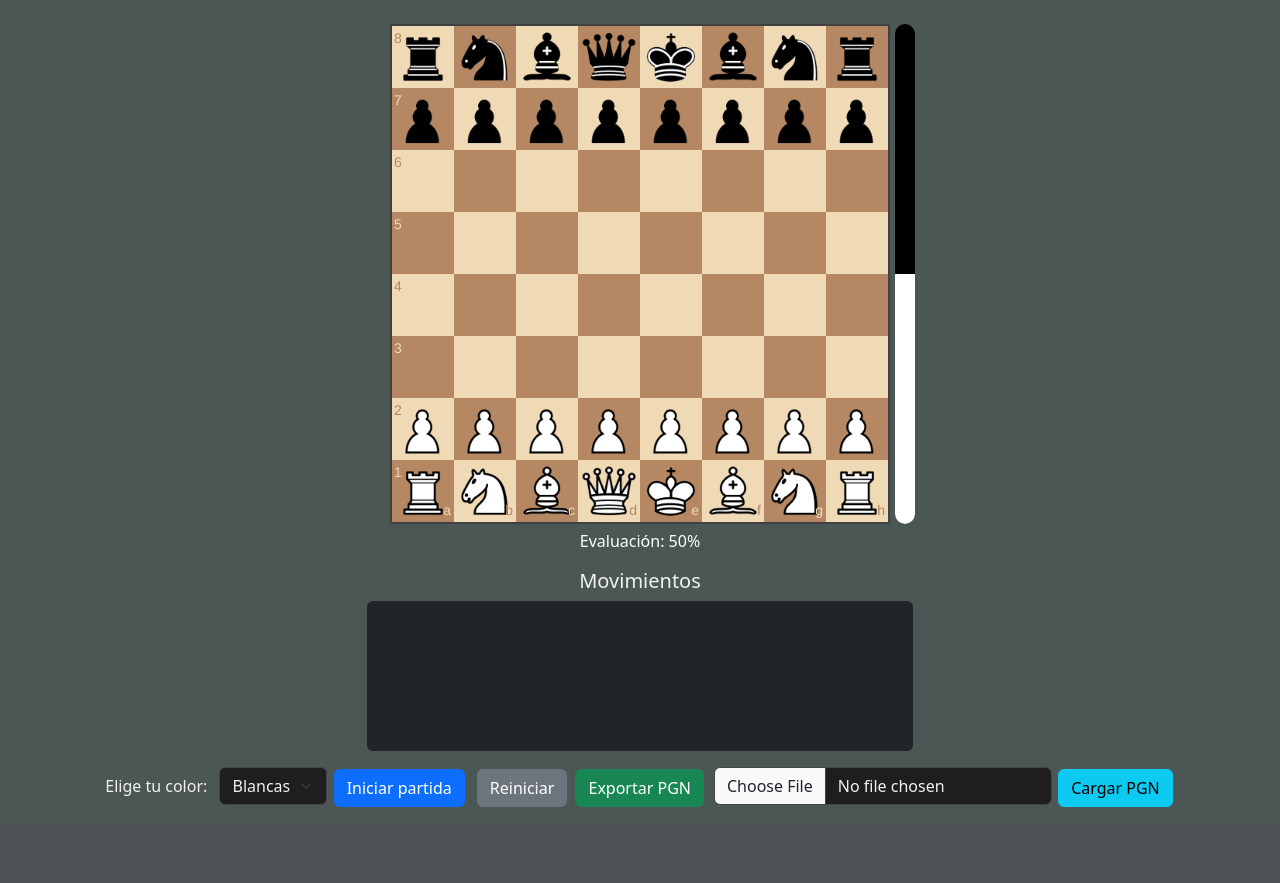
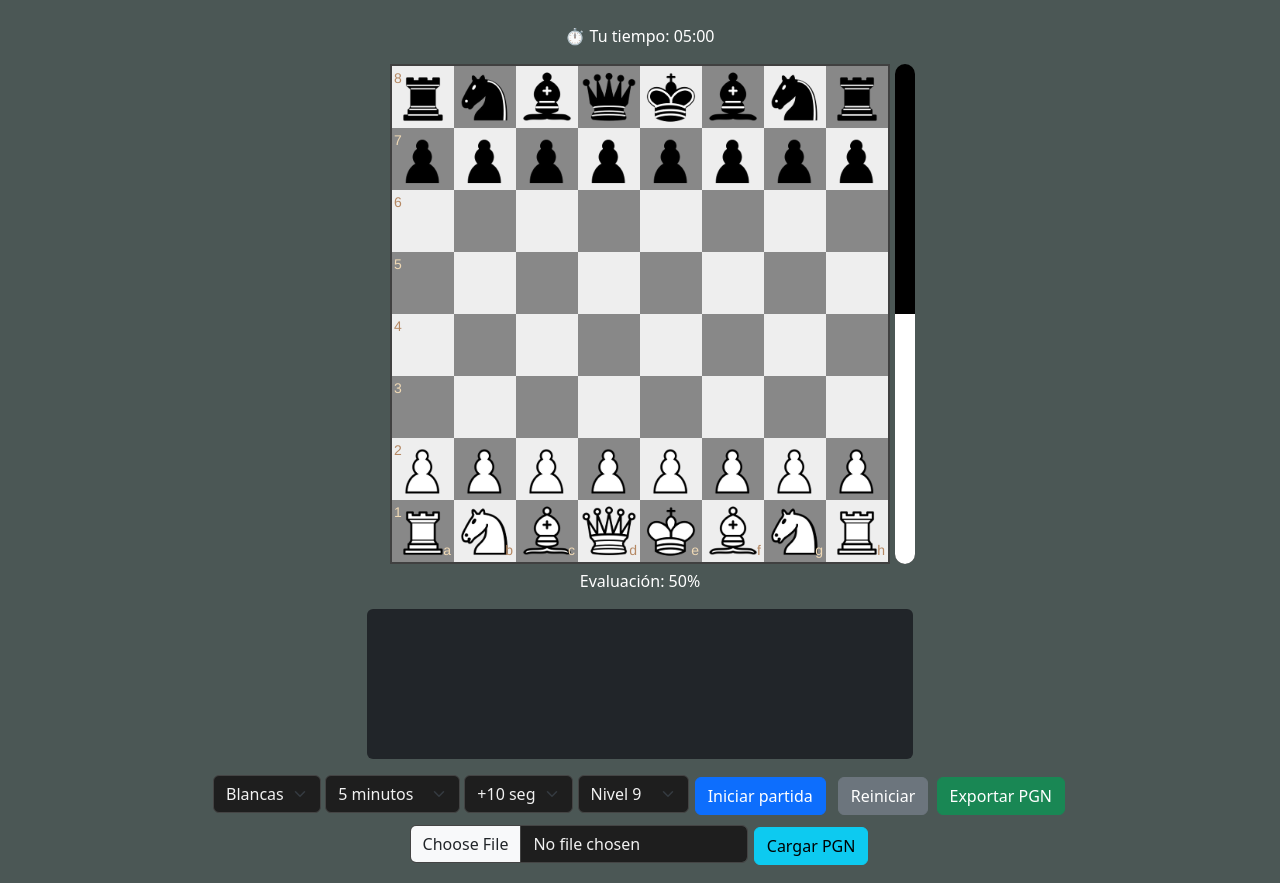
Before and after one commit to vitoskycl/web-chess, a Flask app: page / in a window 1280 px wide. Shown: the part 50-933 px from the top of the page. Before the commit the page ends 857 px from the top, so only its background shows below. Run offline with Flask 3, Linux system fonts and the light colour scheme; some libraries are stand-ins or nearby versions.

Commit message:
Subida de Cambios

```diff
--- a/app.py
+++ b/app.py
@@ -64,6 +64,9 @@ def reset():
 
     data = request.get_json(silent=True)
     motor_already_played = False
+    level = data.get("level", 0)
+    level = max(0, min(20, int(level)))
+    engine.configure({"Skill Level": level})
 
     if data and data.get("color") == "black":
         # Si el usuario eligió negras, Stockfish juega primero
--- a/templates/index.html
+++ b/templates/index.html
@@ -38,6 +38,16 @@
   height: 50%;
   background: white;
 }
+.square-in-check {
+  box-shadow: inset 0 0 0 4px red !important;
+}
+/* Cambia el color de las casillas claras y oscuras */
+.white-1e1d7 {
+  background-color: #eeeeee !important; /* claro */
+}
+.black-3c85d {
+  background-color: #888888 !important; /* oscuro */
+}
 
   </style>
   <link rel="stylesheet" href="/static/css/chessboard-1.0.0.css">
@@ -51,7 +61,12 @@
     </div>
   </nav>
 
+
+
   <div class="container text-center mt-4">
+      <div class="mt-3 text-white">
+      <p>⏱️ Tu tiempo: <span id="human-timer">05:00</span></p>
+    </div>
 
 <div class="row justify-content-center mb-0">
   <div class="col-auto d-flex align-items-start">
@@ -72,21 +87,59 @@
 
 
 
+
     <div class="row justify-content-center mb-3">
       <p id="eval-label" style="color: white; margin-top: 5px;">Evaluación: 50%</p>
       <div class="col-md-6">
-        <h5>Movimientos</h5>
         <div id="move-list" class="text-start p-2 bg-dark rounded" style="height: 150px; overflow-y: auto; font-family: monospace;color: white;"></div>
       </div>
     </div>
 
     <div class="row justify-content-center g-2 mb-3">
       <div class="col-auto">
-        <label class="form-label me-2">Elige tu color:</label>
         <select id="color-select" class="form-select d-inline w-auto">
           <option value="white">Blancas</option>
           <option value="black">Negras</option>
         </select>
+          <select id="time-select" class="form-select d-inline w-auto">
+            <option value="180">3 minutos</option>
+            <option value="300" selected>5 minutos</option>
+            <option value="600">10 minutos</option>
+            <option value="900">15 minutos</option>
+            <option value="1800">30 minutos</option>
+          </select>
+      <select id="increment-select" class="form-select d-inline w-auto">
+        <option value="0">0 seg</option>
+        <option value="1">+1 seg</option>
+        <option value="2">+2 seg</option>
+        <option value="3">+3 seg</option>
+        <option value="5">+5 seg</option>
+        <option value="10" selected>+10 seg</option>
+      </select>
+<select id="level-select" class="form-select d-inline w-auto">
+  <option value="0">Nivel 0</option>
+  <option value="1">Nivel 1</option>
+  <option value="2">Nivel 2</option>
+  <option value="3">Nivel 3</option>
+  <option value="4">Nivel 4</option>
+  <option value="5">Nivel 5</option>
+  <option value="6">Nivel 6</option>
+  <option value="7">Nivel 7</option>
+  <option value="8">Nivel 8</option>
+  <option value="9" selected>Nivel 9</option>
+  <option value="10">Nivel 10</option>
+  <option value="11">Nivel 11</option>
+  <option value="12">Nivel 12</option>
+  <option value="13">Nivel 13</option>
+  <option value="14">Nivel 14</option>
+  <option value="15">Nivel 15</option>
+  <option value="16">Nivel 16</option>
+  <option value="17">Nivel 17</option>
+  <option value="18">Nivel 18</option>
+  <option value="19">Nivel 19</option>
+  <option value="20">Nivel 20</option>
+</select>
+
         <button class="btn btn-primary" onclick="startGame()">Iniciar partida</button>
       </div>
 
@@ -113,7 +166,13 @@
 
   <script>
     let humanColor = "white"; // por defecto
+    let humanTimeSeconds = 300000;
+    let initialHumanTime = 300000;
+    let timerInterval = null;
     let gameOver = false;
+    let incrementPerMove = 10000; // 10 segundos (por defecto)
+    let humanTimeMs = 300000;         // tiempo actual restante
+    let movimientos = 0;
 
     const game = new Chess();
     const board = Chessboard('board', {
@@ -137,6 +196,18 @@
         if (data.ok) {
           game.load(data.fen);
           board.position(data.fen);
+
+          // Si fue turno del humano, sumar incremento
+          movimientos++;
+          if (move.color === humanColor[0] && movimientos>20) {
+            humanTimeMs += incrementPerMove;
+          }
+          highlightKingInCheck();
+          if (game.turn() === humanColor[0]) {
+            startHumanTimer();
+          } else {
+            stopHumanTimer();
+          }
           updateEvalBar(data.fen);
           fetchAndShowHistory();
           if (data.game_over) {
@@ -155,37 +226,64 @@
     }
 
     function startGame() {
+      movimientos = 0;
       const selectedColor = document.getElementById("color-select").value;
       humanColor = selectedColor;
+      const timeSelect = document.getElementById("time-select");
+      initialHumanTime = parseInt(timeSelect.value) * 1000;
+      humanTimeMs = initialHumanTime;
+
+      const incrementSelect = document.getElementById("increment-select");
+      incrementPerMove = parseInt(incrementSelect.value) * 1000;
+
+      document.getElementById("human-timer").textContent = formatTime(humanTimeMs);
+
+      const levelSelect = document.getElementById("level-select");
+      const level = parseInt(levelSelect.value);
 
       fetch("/reset", {
         method: "POST",
         headers: { "Content-Type": "application/json" },
-        body: JSON.stringify({ color: selectedColor })
+        body: JSON.stringify({ color: selectedColor, level: level })
       })
       .then(res => res.json())
       .then(data => {
         game.load(data.fen);
         board.orientation(selectedColor);
         board.position(data.fen);
+        highlightKingInCheck();
+        if (game.turn() === humanColor[0]) startHumanTimer();
         updateEvalBar(data.fen);
         fetchAndShowHistory();
       });
     }
 
     function resetGame() {
+      movimientos = 0;
       const color = document.getElementById("color-select").value;
       humanColor = color;
+      const timeSelect = document.getElementById("time-select");
+      initialHumanTime = parseInt(timeSelect.value) * 1000;
+      humanTimeMs = initialHumanTime;
+
+      const incrementSelect = document.getElementById("increment-select");
+      incrementPerMove = parseInt(incrementSelect.value) * 1000;
+
+      document.getElementById("human-timer").textContent = formatTime(humanTimeMs);
+
+      const levelSelect = document.getElementById("level-select");
+      const level = parseInt(levelSelect.value);
 
       fetch('/reset', {
         method: 'POST',
         headers: { "Content-Type": "application/json" },
-        body: JSON.stringify({ color: color })
+        body: JSON.stringify({ color: color, level: level })
       })
       .then(res => res.json())
       .then(data => {
         game.load(data.fen);
         board.position(data.fen);
+        highlightKingInCheck();
         updateEvalBar(data.fen);
         fetchAndShowHistory();
       });
@@ -214,6 +312,8 @@
           if (data.ok) {
             game.load(data.fen);
             board.position(data.fen);
+            highlightKingInCheck();
+            if (game.turn() === humanColor[0]) startHumanTimer();
             updateEvalBar(data.fen);
             fetchAndShowHistory();
             if (data.game_over) alert("¡Fin del juego!");
@@ -274,6 +374,7 @@ function updateEvalBar(fen) {
         if (data.ok) {
           game.load(data.fen);
           board.position(data.fen);
+          highlightKingInCheck();
           motorMoveIfNeeded();
           alert("Partida cargada correctamente");
         } else {
@@ -281,6 +382,67 @@ function updateEvalBar(fen) {
         }
       });
     });
+
+    function highlightKingInCheck() {
+      // Elimina cualquier resaltado anterior
+      document.querySelectorAll('.square-55d63').forEach(sq => {
+        sq.classList.remove('square-in-check');
+      });
+
+      if (game.in_check()) {
+        const fenParts = game.fen().split(' ');
+        const turn = fenParts[1]; // 'w' o 'b'
+        const boardObj = game.board();
+        let kingSquare = null;
+
+        for (let row = 0; row < 8; row++) {
+          for (let col = 0; col < 8; col++) {
+            const piece = boardObj[row][col];
+            if (piece && piece.type === 'k' && piece.color === turn) {
+              // fila 0 es 8, columna 0 es 'a'
+              const file = String.fromCharCode('a'.charCodeAt(0) + col);
+              const rank = (8 - row).toString();
+              kingSquare = file + rank;
+            }
+          }
+        }
+
+        if (kingSquare) {
+          const squareEl = document.querySelector(`.square-${kingSquare}`);
+          if (squareEl) {
+            squareEl.classList.add('square-in-check');
+          }
+        }
+      }
+    }
+    function formatTime(ms) {
+      const totalSeconds = Math.floor(ms / 1000);
+      const minutes = Math.floor(totalSeconds / 60);
+      const seconds = totalSeconds % 60;
+      return `${minutes.toString().padStart(2, '0')}:${seconds.toString().padStart(2, '0')}`;
+    }
+    function startHumanTimer() {
+      clearInterval(timerInterval);
+      timerInterval = setInterval(() => {
+        if (game.turn() !== humanColor[0] || gameOver) {
+          stopHumanTimer();
+          return;
+        }
+        humanTimeMs -= 1000;
+        if (humanTimeMs <= 0) {
+          humanTimeMs = 0;
+          stopHumanTimer();
+          alert("¡Se acabó tu tiempo!");
+        }
+        document.getElementById("human-timer").textContent = formatTime(humanTimeMs);
+      }, 1000);
+    }
+
+
+    function stopHumanTimer() {
+      clearInterval(timerInterval);
+    }
+
   </script>
 </body>
 </html>
```
